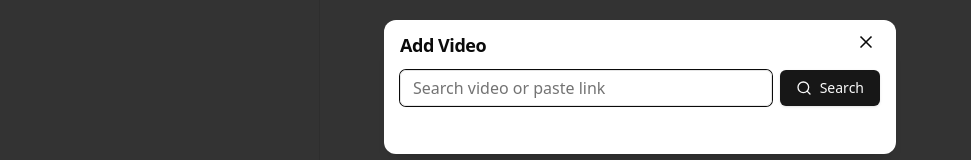
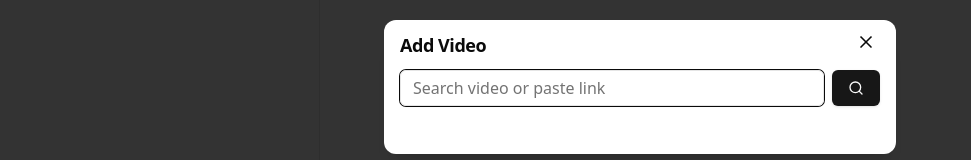
Before and after one commit to reynaldichernando/backtrack, a Next.js app: page / in a window 1280 px wide. Both pictures are taken after a click on the button "Add Video". Shown: the part 313-473 px from the top of the page, without its empty margins (0-971 px from the left). Built offline with nearby package versions, Linux system fonts and the light colour scheme.

Commit message:
Add search loading state

```diff
--- a/components/AddVideoDialog.tsx
+++ b/components/AddVideoDialog.tsx
@@ -8,14 +8,20 @@ import { Button } from "./ui/button";
 import { Dialog } from "./ui/dialog";
 import { Input } from "./ui/input";
 import { SearchResultItem } from "@/lib/model/SearchResultItem";
+import Spinner from "./ui/spinner";
 
 export default function AddVideoDialog({ onAddVideo }: { onAddVideo: (video: Video) => void }) {
   const [searchQuery, setSearchQuery] = useState("")
   const [videos, setVideos] = useState<Video[]>([])
   const [open, setOpen] = useState(false);
 
+  const [searchLoading, setSearchLoading] = useState(false);
+
   const handleSearch = async (e: React.FormEvent<HTMLFormElement>) => {
     e.preventDefault()
+    if (!searchQuery) { return; }
+    setSearchLoading(true);
+
     if (isYoutubeUrl(searchQuery)) {
       const videoId = extractVideoId(searchQuery);
       const videoInfo = await fetchVideoInfo(videoId || "");
@@ -26,7 +32,7 @@ export default function AddVideoDialog({ onAddVideo }: { onAddVideo: (video: Vid
         thumbnail: generateThumbnailUrl(videoId),
         author: videoInfo.uploader
       } as Video]);
-
+      setSearchLoading(false);
       return;
     }
 
@@ -40,6 +46,7 @@ export default function AddVideoDialog({ onAddVideo }: { onAddVideo: (video: Vid
         author: searchResult.uploader
       } as Video;
     }));
+    setSearchLoading(false);
   }
 
   const handleClose = () => {
@@ -63,8 +70,10 @@ export default function AddVideoDialog({ onAddVideo }: { onAddVideo: (video: Vid
           <div className="flex space-x-2 mb-4">
             <Input data-autofocus autoFocus placeholder="Search video or paste link" value={searchQuery} onChange={(e) => setSearchQuery(e.target.value)} />
             <Button>
-              <Search className="mr-2 h-4 w-4" />
-              Search
+              {searchLoading
+                ?
+                <Spinner className="h-4 w-4" /> :
+                <Search className="h-4 w-4" />}
             </Button>
           </div>
         </form>
--- /dev/null
+++ b/components/ui/spinner.tsx
@@ -0,0 +1,9 @@
+import { cn } from "@/lib/utils";
+
+export default function Spinner({ className }: { className?: string }) {
+  return (
+    <div className={cn("animate-spin inline-block size-4 border-[2px] border-current border-t-transparent rounded-full", className)} role="status" aria-label="loading">
+      <span className="sr-only">Loading...</span>
+    </div>
+  )
+}
```
